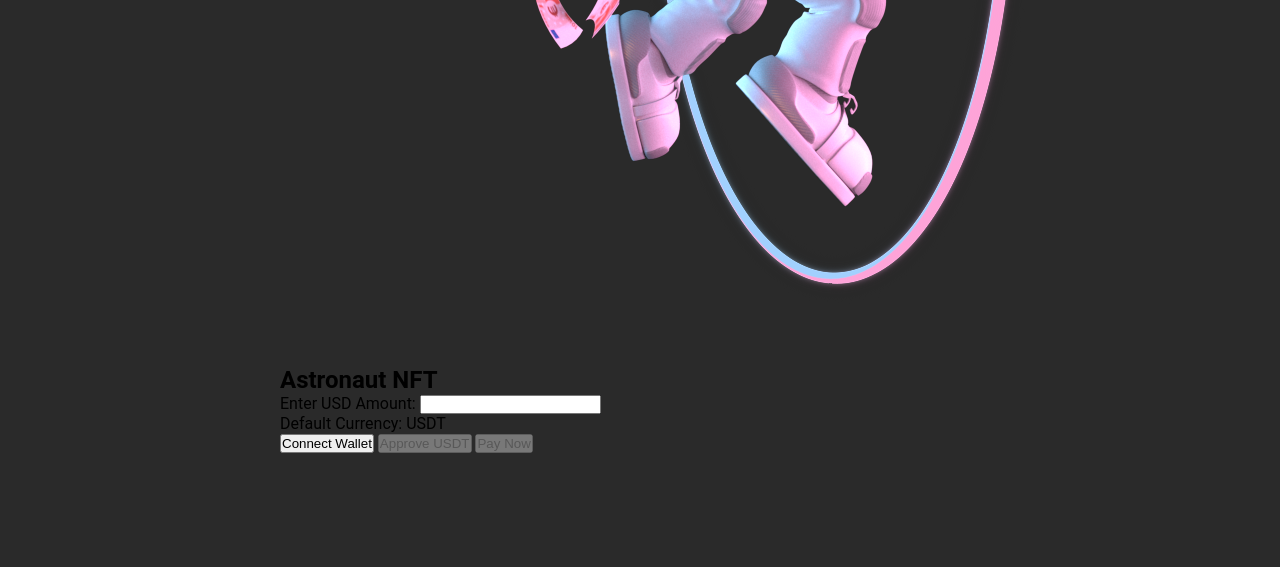
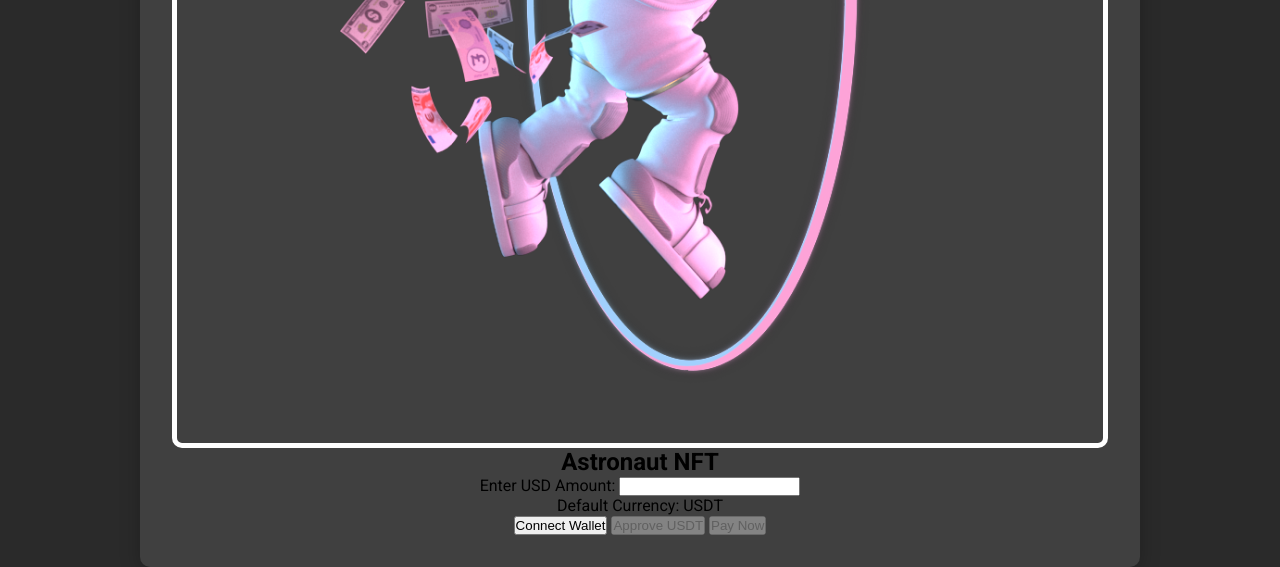
Before and after one commit to aerynquarmby/xion-demo-2, a website: page index.html in a window 1280 px wide. Shown: the part 638-1205 px from the top of the page. Before the commit the page ends 1091 px from the top, so only its background shows below. Drawn offline with Linux system fonts and the light colour scheme.

Commit message:
Update index.html

```diff
--- a/index.html
+++ b/index.html
@@ -4,23 +4,26 @@
     <meta charset="UTF-8">
     <meta name="viewport" content="width=device-width, initial-scale=1.0">
     <title>Xion Web3 Custom Integration Example (NFT Purchase)</title>
+    <link href="https://fonts.googleapis.com/css2?family=Roboto:wght@400;700&display=swap" rel="stylesheet">
     <link rel="stylesheet" href="styles.css">
     <script src="https://cdn.jsdelivr.net/npm/web3@1.6.1/dist/web3.min.js"></script>
     <script src="https://cdn.jsdelivr.net/npm/ethers@5.6.0/dist/ethers.min.js"></script>
 </head>
 <body>
-    <h1>Xion Web3 Custom Integration Example (NFT Purchase)</h1>
+    <div class="container">
+        <h1 class="title">Xion Web3 Custom Integration Example (NFT Purchase)</h1>
         <div class="nft-container">
             <div class="img-container">
-            <img class="img" src="Xion_Astronaut.png" alt="NFT Image" />
+                <img class="nft-image" src="Xion_Astronaut.png" alt="NFT Image" />
             </div>
-        <h2>Astronaut NFT</h2>
+            <h2 class="nft-title">Astronaut NFT</h2>
             <label for="price">Enter USD Amount:</label>
             <input type="number" id="price" step="0.01">
             <p>Default Currency: USDT</p>
-        <button id="connect-wallet">Connect Wallet</button>
-        <button id="approve-usdt" disabled>Approve USDT</button>
-        <button id="pay-now" disabled>Pay Now</button>
+            <button class="btn" id="connect-wallet">Connect Wallet</button>
+            <button class="btn" id="approve-usdt" disabled>Approve USDT</button>
+            <button class="btn" id="pay-now" disabled>Pay Now</button>
+        </div>
     </div>
     <script src="scripts.js"></script>
 </body>
```
Lines whose indentation alone changed are shown as unchanged.
